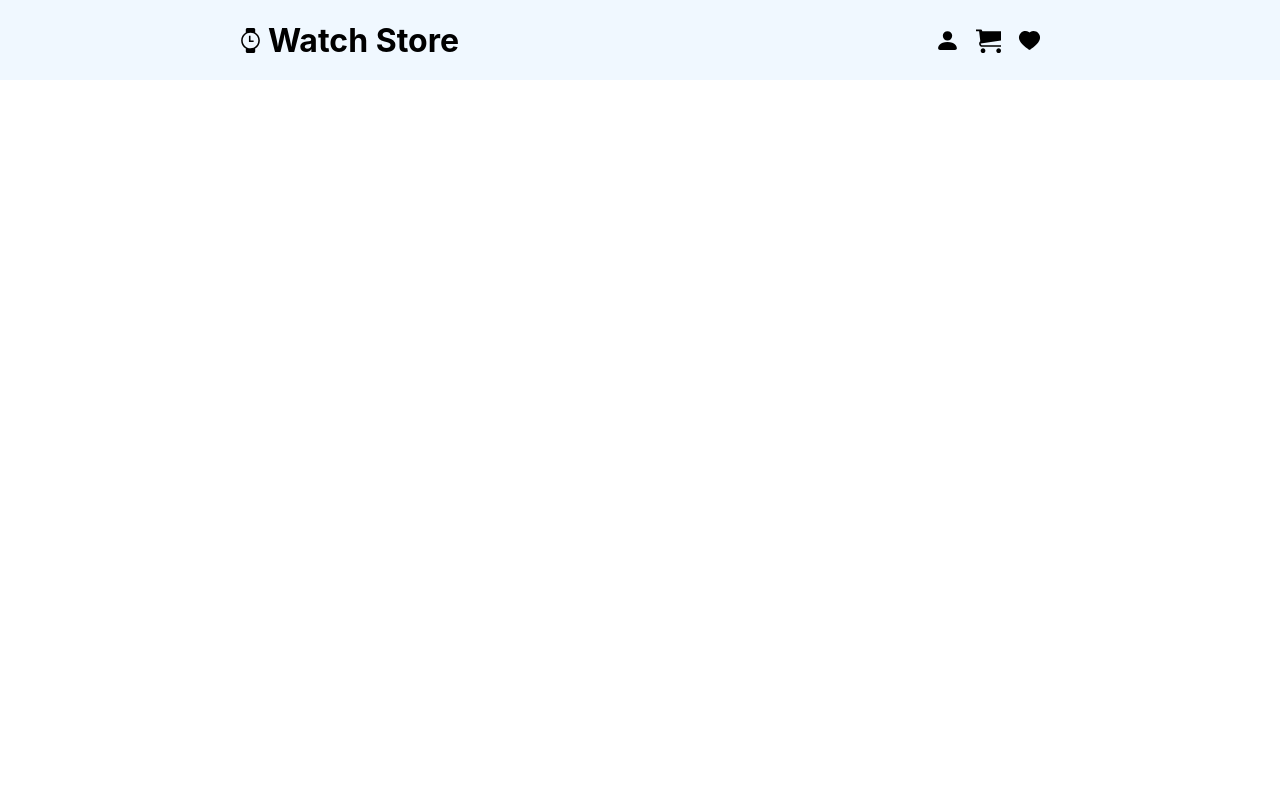
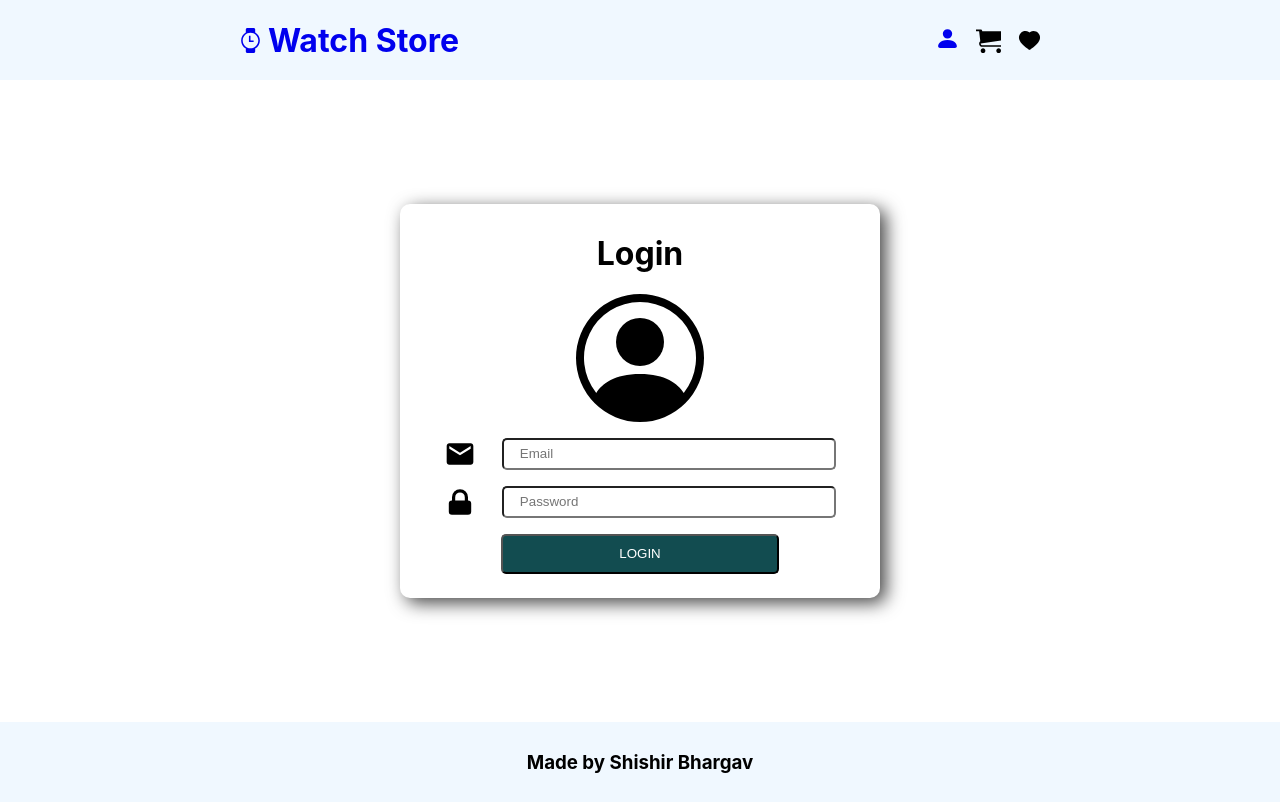
Before and after one commit to shishirbhargav09/ecommerce, a React (Create React App) app: page /login in a window 1280 px wide. Before the commit this address had no page. Built offline with nearby package versions, Linux system fonts and the light colour scheme.

Commit message:
footer Added

```diff
--- a/package.json
+++ b/package.json
@@ -6,8 +6,10 @@
     "@testing-library/jest-dom": "^5.16.5",
     "@testing-library/react": "^13.4.0",
     "@testing-library/user-event": "^13.5.0",
+    "axios": "^1.2.2",
     "react": "^18.2.0",
     "react-dom": "^18.2.0",
+    "react-hot-toast": "^2.4.0",
     "react-icons": "^4.7.1",
     "react-router-dom": "^6.6.1",
     "react-scripts": "5.0.1",
--- a/src/App.js
+++ b/src/App.js
@@ -1,7 +1,9 @@
 import React from "react";
 import { BrowserRouter, Route, Routes } from "react-router-dom";
+import Footer from "./Components/Footer";
 import Navbar from "./Components/Navbar";
 import Home from "./Pages/Home";
+import Login from "./Pages/Login";
 
 function App() {
   return (
@@ -9,7 +11,9 @@ function App() {
       <Navbar />
       <Routes>
         <Route path="/" exact element={<Home/>}/>
+        <Route path="/login" exact element={<Login/>}/>
       </Routes>
+      <Footer/>
     </BrowserRouter>
   );
 }
--- a/src/Components/Footer.js
+++ b/src/Components/Footer.js
@@ -0,0 +1,25 @@
+import React from 'react'
+import styled from 'styled-components'
+
+function Footer() {
+  return (
+    <Container>
+        <h3>Made by Shishir Bhargav</h3>
+
+    </Container>
+  )
+}
+
+export default Footer
+
+const Container = styled.div`
+z-index: 2;
+  background-color: aliceblue;
+  position: sticky;
+  top: 0;
+  height: 80px;
+  width: 100%;
+  display: flex;
+  justify-content: space-around;
+  align-items: center;
+  `
--- a/src/Components/Navbar.js
+++ b/src/Components/Navbar.js
@@ -4,18 +4,24 @@ import { GoWatch } from "react-icons/go";
 import { BsFillPersonFill } from "react-icons/bs";
 import { ImCart } from "react-icons/im";
 import { AiFillHeart } from "react-icons/ai";
+import { Link } from "react-router-dom";
 
 function Navbar() {
   return (
     <Container>
       <div className="left_nav">
+      <Link to='/'>
+
         <div className="logo">
           <GoWatch style={{ fontSize: "25px" }} />
           <h1>Watch Store</h1>
         </div>
+        </Link>
       </div>
       <div className="right_nav">
+        <Link to='/login'>
         <BsFillPersonFill />
+        </Link>
         <ImCart />
         <AiFillHeart />
       </div>
--- a/src/Pages/Home.js
+++ b/src/Pages/Home.js
@@ -1,7 +1,7 @@
 import React from "react";
 import styled from "styled-components";
 import main_banner from "../assets/0.jpg";
-import Brands_card from "../Components/Brands_card";
+import Brandscard from "../Components/Brandscard";
 import img1 from "../assets/1.jpg";
 import img2 from "../assets/2.jpg";
 import img3 from "../assets/3.jpg";
@@ -25,27 +25,27 @@ function Home() {
         <h2>Featured Brands</h2>
         <hr className="hr" />
         <div className="brands">
-          <Brands_card
+          <Brandscard
             image={
               "https://media.designrush.com/inspiration_images/134802/conversions/_1511456315_653_apple-preview.jpghttps://media.designrush.com/inspiration_images/134802/conversions/_1511456315_653_apple-preview.jpg"
             }
           />
-          <Brands_card
+          <Brandscard
             image={"https://d3pbw4826yao71.cloudfront.net/ogimage.jpg"}
           />
-          <Brands_card
+          <Brandscard
             image={
               "https://upload.wikimedia.org/wikipedia/commons/thumb/2/29/Xiaomi_logo.svg/2048px-Xiaomi_logo.svg.png"
             }
           />
-          <Brands_card
+          <Brandscard
             image={
               "https://sustainhealth.fit/wp-content/uploads/2019/09/fitbit-logo.jpg"
             }
           />
-          <Brands_card image={"https://www.sheeko.in/media/Noise_logo.png"} />
+          <Brandscard image={"https://www.sheeko.in/media/Noise_logo.png"} />
 
-          <Brands_card
+          <Brandscard
             image={
               "https://encrypted-tbn0.gstatic.com/images?q=tbn:ANd9GcSe9RBPgdKPsr0z1uKN0vDLlBYppoNVV5Xxew&usqp=CAU"
             }
@@ -53,7 +53,9 @@ function Home() {
         </div>
       </FeaturedBrands>
       <GridImages>
-        <div className="row1">
+      <h2>Smart Watches</h2>
+        <hr className="hr" />
+        <div className="grid"><div className="row1">
           <div className="col1">
             <img src={img1} alt="" />
           </div>
@@ -71,7 +73,7 @@ function Home() {
           <div className="col2">
             <img src={img5} alt="" />
           </div>
-        </div>
+        </div></div>
       </GridImages>
     </>
   );
@@ -79,23 +81,32 @@ function Home() {
 
 export default Home;
 const GridImages = styled.div`
-  height: 100vh;
+  /* height: calc(100vh - 0px); */
 
-  padding: 1rem;
+
   width: 100%;
   display: flex;
   flex-direction: column;
   justify-content: center;
-  align-items: center;
+  align-items:center;
   overflow: hidden;
-  img{
+  hr {
+    background-color: black;
+    /* border: solid black ; */
+    height: 5px;
+    width: 80%;
+    margin-top: 50px;
+  }
+  .grid{
+    /* height: 65%; */
+    img{
     padding: 0.2rem;
     height: 100%;
     width: 100%;
   }
   @media only screen and ( max-width: 1000px) {
     padding: 0;
-    height: 50vh;
+    /* height: 25rem; */
   }
   .row1 {
     display: flex;
@@ -118,6 +129,7 @@ const GridImages = styled.div`
       flex: 1;
     }
   }
+  }
 
 `;
 
@@ -132,6 +144,7 @@ const FeaturedBrands = styled.div`
   align-items: center;
   overflow: hidden;
   h2 {
+    text-align: center;
     font-size: 40px;
     font-weight: 500;
   }
@@ -207,4 +220,8 @@ const Container = styled.div`
       border: none;
     }
   }
+  @media only screen and ( max-width: 1000px) {
+    padding: 0;
+    height: 50vh;
+  }
 `;
--- /dev/null
+++ b/src/Pages/Login.js
@@ -0,0 +1,118 @@
+import React, { useEffect, useState } from "react";
+import styled from "styled-components";
+import { BsPersonCircle } from "react-icons/bs";
+import { HiLockClosed } from "react-icons/hi";
+import { MdEmail } from "react-icons/md";
+import { Link, useNavigate } from "react-router-dom";
+import axios from "axios";
+import { toast } from "react-hot-toast";
+
+function Login() {
+  const [email, setEmail] = useState("");
+  const [password, setPassword] = useState("");
+
+  const loginHandler = (e) => {
+
+    toast.error("Wrong Credentials")
+  };
+  return (
+    <Container>
+      <FormContainer>
+        <h1>Login</h1>
+
+        <BsPersonCircle
+          style={{
+            fontSize: "8rem",
+          }}
+        />
+        <div className="email">
+          <MdEmail
+            style={{
+              fontSize: "2rem",
+            }}
+          />
+          <input
+            type="email"
+            placeholder="Email"
+            value={email}
+            onChange={(e) => {
+              setEmail(e.target.value);
+            }}
+          />
+        </div>
+        <div className="email">
+          <HiLockClosed
+            style={{
+              fontSize: "2rem",
+            }}
+          />
+          <input
+            type="password"
+            placeholder="Password"
+            value={password}
+            onChange={(e) => {
+              setPassword(e.target.value);
+            }}
+          />
+        </div>
+        <Button onClick={() => { toast.error("Wrong Credentials") }}>LOGIN</Button>
+
+
+
+      </FormContainer>
+    </Container>
+  );
+}
+
+export default Login;
+const Button = styled.button`
+  margin: 1rem;
+  width: 60%;
+  height: 40px;
+  color: white;
+  border-radius: 5px;
+
+  background-color: #124c50;
+  &:hover {
+    cursor: pointer;
+    background-color: #10aab3;
+  }
+`;
+const FormContainer = styled.div`
+  background-color: white;
+  width: 90%;
+  max-width: 30rem;
+  display: flex;
+  justify-content: center;
+  flex-direction: column;
+  align-items: center;
+  padding: 0.5rem;
+  border-radius: 10px;
+  box-shadow: 6px 5px 18px 0px rgba(0, 0, 0, 0.73);
+  -webkit-box-shadow: 6px 5px 18px 0px rgba(0, 0, 0, 0.73);
+  -moz-box-shadow: 6px 5px 18px 0px rgba(0, 0, 0, 0.73);
+
+  .email {
+    padding-top: 1rem;
+    display: flex;
+    width: 90%;
+    justify-content: space-around;
+
+    input {
+      width: 80%;
+      border-radius: 5px;
+      padding-left: 1rem;
+    }
+  }
+`;
+
+const Container = styled.div`
+  height: calc(100vh - 190px);
+  width: 100%;
+  margin-top: 1rem;
+  margin-bottom: 1rem;
+
+  display: flex;
+  justify-content: center;
+  align-items: center;
+`;
--- a/src/index.css
+++ b/src/index.css
@@ -18,7 +18,11 @@ h2 {
     -webkit-text-fill-color: transparent;
 }
 
-
+  a:link{
+    /* color: black;
+    background-color: transparent; */
+    text-decoration: none;
+  }
 ::-webkit-scrollbar {
   width: 2px;
   height: 2px;
```
Also changed, not shown: src/Components/Brandscard.js (renamed from src/Components/Brands_card.js), 1 other file (tests, documents, lock files or other folders).
